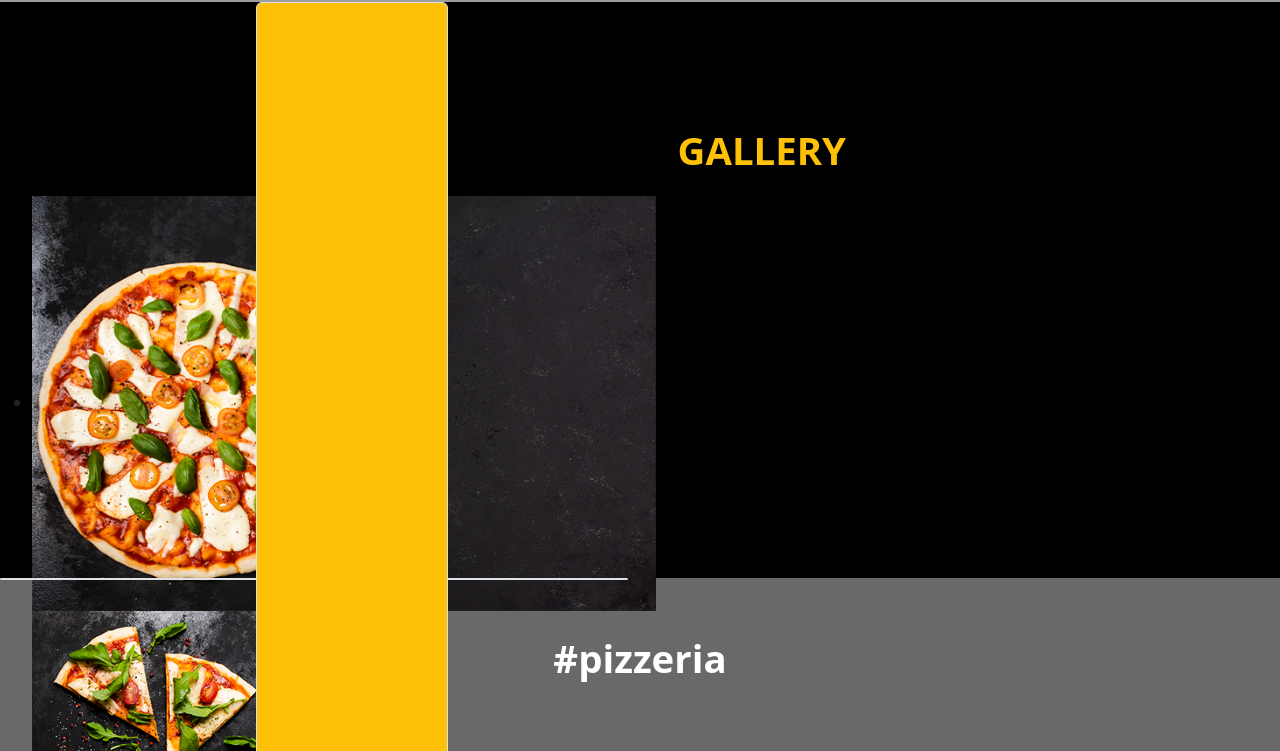
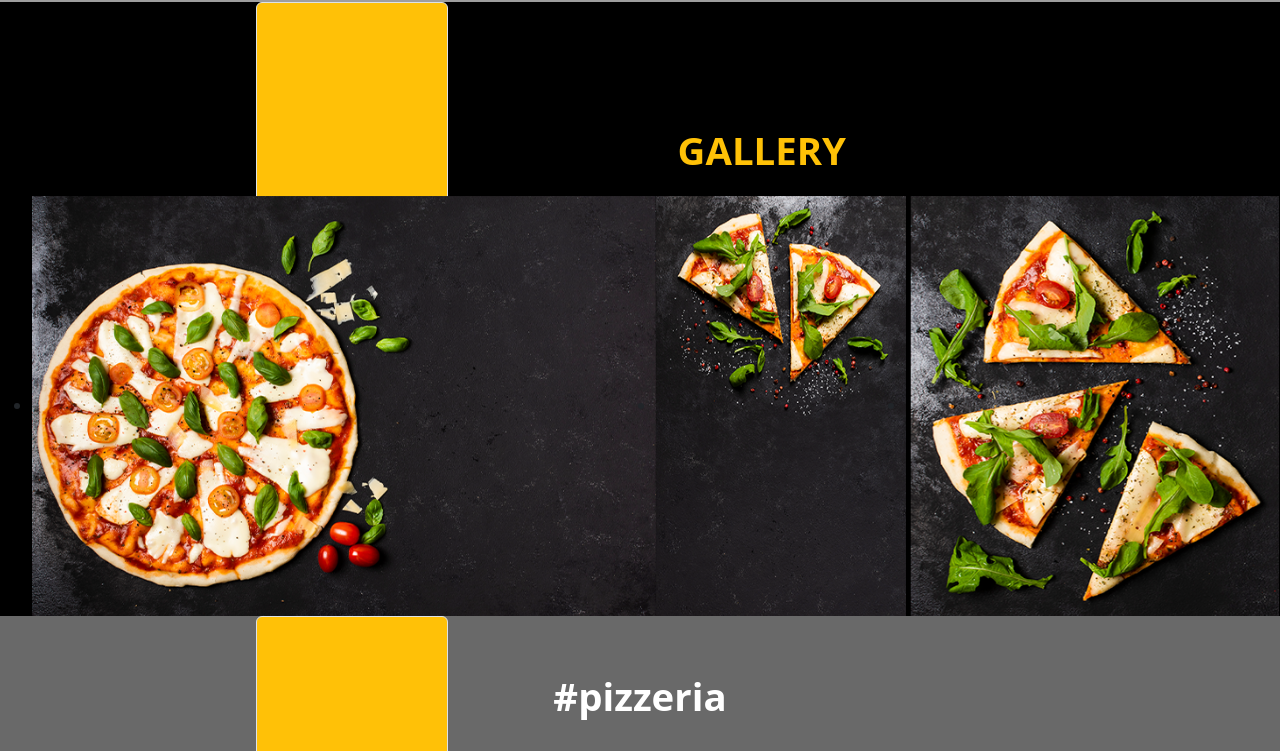
Before and after one commit to LeHaichung/bootstraps, a website: page index.html in a window 1280 px wide. Shown: the part 3583-4334 px from the top of the page. Drawn offline with nearby package versions, Linux system fonts and the light colour scheme; grey boxes are pictures that could not be loaded.

Commit message:
Saving to Github

```diff
--- a/css/style.scss
+++ b/css/style.scss
@@ -154,12 +154,12 @@ header {
 
 .fortfolio {
   width: 100%;
-  height: 45vw;
+  height: 48vw;
   .unit {
     border-style: nones;
     position: absolute;
     width: 15vw;
-    height: 73vw;
+    height: 48vw;
     margin-left: 20vw;
   }
   .text-gallery {
@@ -168,34 +168,40 @@ header {
     margin-top: 120px;
     margin-left: 2vw;
   }
-  .containerflex {
-    position: relative;
-    display: flex;
-    flex-direction: row;
-    flex-wrap: nowrap;
-    justify-content: flex-end;
-    align-items: stretch;
-    align-content: stretch;
+  ul{
     width: 100%;
-    height: 30vw;
-    .flexitem {
-      padding: 0px;
-      background: lightblue;
-      margin: 1px;
-      font-weight: bold;
+    margin-bottom: 0.5vw;
+    position: absolute;
+    li{
+      text-decoration: none;
+      float: left;
+      height:33vw ;
     }
   }
 }
 
 .contact {
+  position: relative;
   width: 100%;
+  height:35vw;
   background-color: #696969;
+
+  .unit {
+    margin-top: 0vw;
+    border-style: none;
+    position: absolute;
+    width: 15vw;
+    height: 35vw;
+    margin-left: 20vw;
+  }
+
   i {
     color: white;
     font-size: 3vw;
   }
   .text-contact {
-    padding: 50px 0;
+    position: relative;
+    padding: 4vw 0;
     font-size: 3vw;
     font-weight: bold;
     text-align: center;
@@ -204,7 +210,7 @@ header {
     font-size: 1.25vw;
     float: right;
     position: relative;
-    line-height: 30px;
+    line-height: 3vw;
   }
   .text-link {
     font-size: 2.25vw;
```
Also changed, not shown: css/style.css, 1 other file.
